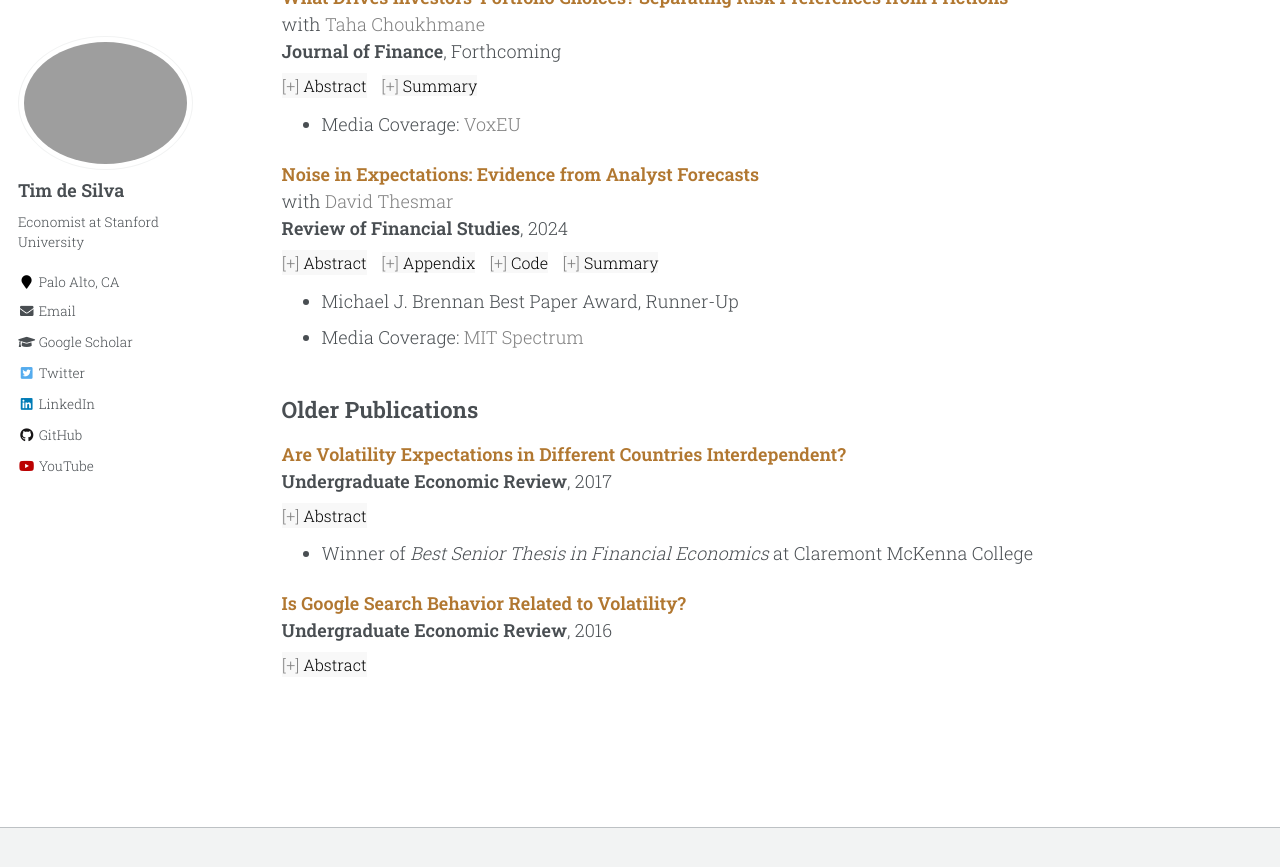
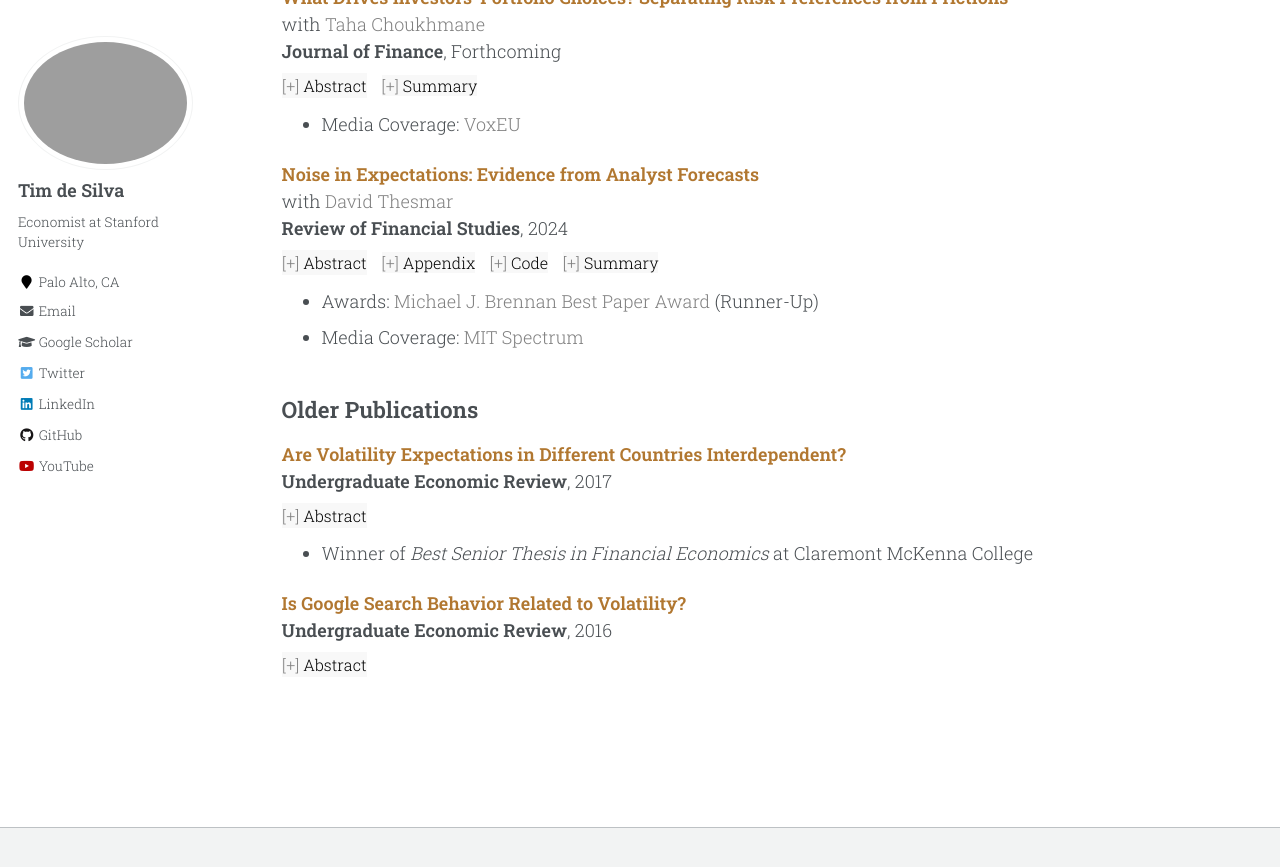
Before and after one commit to timhdesilva/timhdesilva.github.io, a Jekyll site: the page built from _pages/research.html, in a window 1280 px wide and 900 px high, scrolled down 1005 px. Shown: the top 867 px of the window. Built offline with Jekyll 4.4.1, drawn with Linux system fonts in a browser that asks for light colours.

Commit message:
update research

```diff
--- a/_pages/research.html
+++ b/_pages/research.html
@@ -144,7 +144,7 @@ We study the role of risk preferences and frictions in portfolio choice using va
       <a style="text-decoration:none; background-color:#f8f8f8; font-size: 16px; font-family: Roboto Slab, serif; margin-right: 10px; margin-top:8px;" href="https://github.com/timhdesilva/noise_expectations"><span style="color: gray;">[+]</span> <span style="color:black;">Code</span></a>
       <a style="text-decoration:none; background-color:#f8f8f8; font-size: 16px; font-family: Roboto Slab, serif; margin-top:8px;" href="https://x.com/timdesilva/status/1733321704167100490?s=20"><span style="color: gray;">[+]</span> <span style="color:black;">Summary</span></a>
     <ul style="margin-top: -12px">
-      <li>Michael J. Brennan Best Paper Award, Runner-Up </li>
+      <li>Awards: <a style="text-decoration:none; color:gray" href="https://sfs.org/review-of-financial-studies/awards/michael-j-brennan-best-paper-award/">Michael J. Brennan Best Paper Award</a> (Runner-Up) </li>
       <li>Media Coverage: <a style="text-decoration:none; color:gray" href="https://betterworld.mit.edu/spectrum/issues/2023-fall/mits-sloans-david-thesmar-encourages-intellectual-drive/">MIT Spectrum</a></li>
     </ul>
 </p>
```
